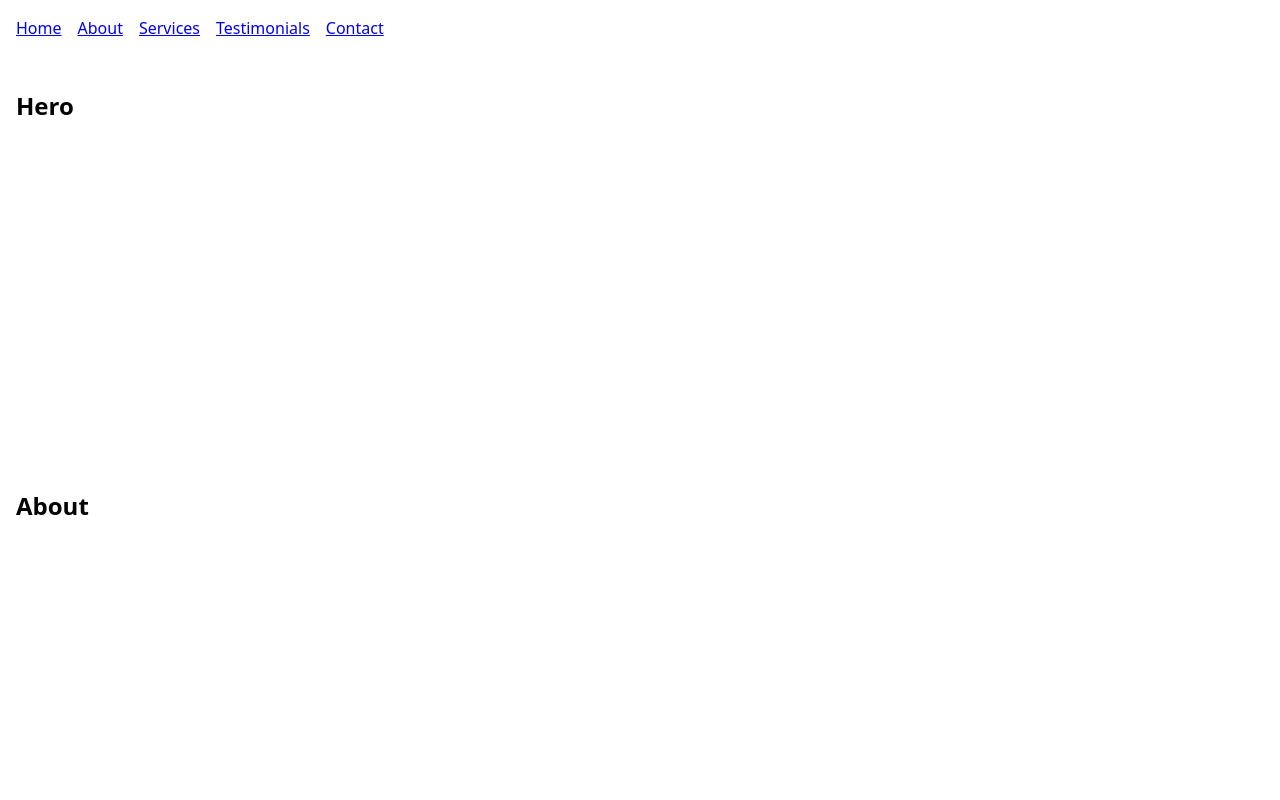
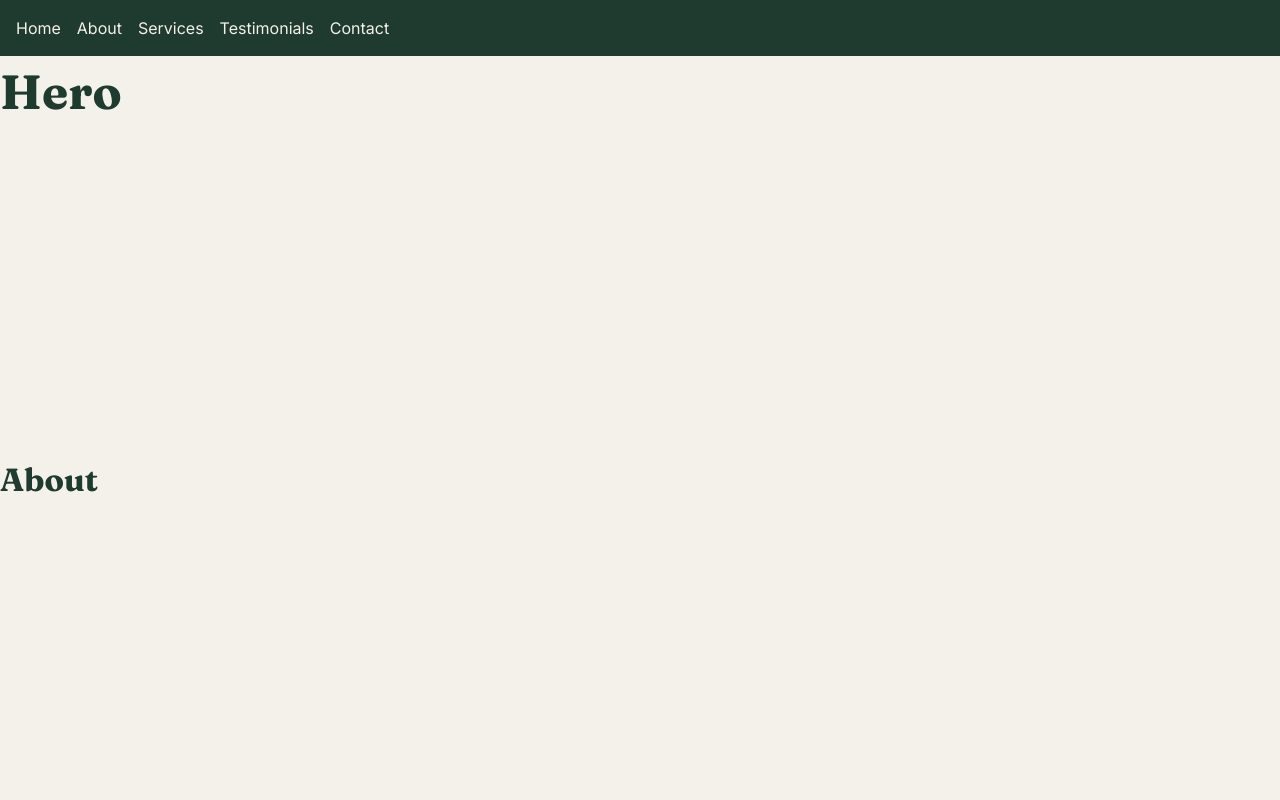
Before and after one commit to alluszru/SuperDruzyna, a React (Vite) app in the folder frontend/: page / in a window 1280 px wide. Shown: the top 800 px of the page. Built offline with nearby package versions, Linux system fonts and the light colour scheme.

Commit message:
style: add color, typography and spacing variables; add footer

```diff
--- a/frontend/index.html
+++ b/frontend/index.html
@@ -1,9 +1,12 @@
 <!doctype html>
-<html lang="en">
+<html lang="pl">
   <head>
     <meta charset="UTF-8" />
     <link rel="icon" type="image/svg+xml" href="/favicon.svg" />
     <meta name="viewport" content="width=device-width, initial-scale=1.0" />
+    <link rel="preconnect" href="https://fonts.googleapis.com">
+<link rel="preconnect" href="https://fonts.gstatic.com" crossorigin>
+<link href="https://fonts.googleapis.com/css2?family=Fraunces:ital,opsz,wght@0,9..144,100..900;1,9..144,100..900&family=Inter:ital,opsz,wght@0,14..32,100..900;1,14..32,100..900&display=swap" rel="stylesheet">
     <title>SuperDruzyna</title>
   </head>
   <body>
--- a/frontend/src/App.jsx
+++ b/frontend/src/App.jsx
@@ -4,6 +4,7 @@ import About from "./sections/About";
 import Services from "./sections/Services";
 import Testimonials from "./sections/Testimonials";
 import Contact from "./sections/Contact";
+import Footer from "./sections/Footer";
 
 function App() {
   return (
@@ -16,6 +17,7 @@ function App() {
         <Testimonials />
         <Contact />
       </main>
+      <Footer />
     </>
   );
 }
--- a/frontend/src/index.css
+++ b/frontend/src/index.css
@@ -2,6 +2,40 @@
 *::before,
 *::after {
   box-sizing: border-box;
+}
+:root {
+  /* Colors */
+
+  --color-forest: #1f3a2e;
+  --color-moss: #4a6b53;
+  --color-sage: #a3b8a0;
+  --color-cream: #f4f1ea;
+  --color-ink: #161a17;
+  --color-accent: #c9a15a;
+
+  /* Typography */
+  --font-family-heading: "Fraunces", serif;
+  --font-family-body: "Inter", sans-serif;
+
+  --font-size-sm: 0.875rem;
+  --font-size-md: 1rem;
+  --font-size-lg: 1.25rem;
+  --font-size-xl: 1.5rem;
+  --font-size-2xl: 2rem;
+  --font-size-3xl: 3rem;
+  --font-size-4xl: 4rem;
+
+  --font-weight-normal: 400;
+  --font-weight-medium: 500;
+  --font-weight-bold: 700;
+
+  /* Size */
+
+  --size-xs: 0.5rem;
+  --size-sm: 1rem;
+  --size-md: 1.5rem;
+  --size-lg: 2rem;
+  --size-xl: 2.5rem;
 }
 
 * {
@@ -10,19 +44,70 @@
 }
 
 body {
-  font-family: system-ui, "Segoe UI", Roboto, sans-serif;
+  font-family: var(--font-family-body);
   line-height: 1.5;
+  background-color: var(--color-cream);
+  color: var(--color-ink);
 }
 
 .nav {
   position: sticky;
   top: 0;
   display: flex;
-  gap: 1rem;
-  padding: 1rem;
+  gap: var(--size-sm);
+  padding: var(--size-sm);
+  background-color: var(--color-forest);
 }
 
 .section {
   min-height: 50vh;
-  padding: 2rem 1rem;
+  padding: var(--size-l) var(--size-sm);
 }
+
+h1,
+h2,
+h3,
+h4 {
+  font-family: var(--font-family-heading);
+  color: var(--color-forest);
+}
+
+h1 {
+  font-size: var(--font-size-3xl);
+}
+
+h2 {
+  font-size: var(--font-size-2xl);
+}
+
+h3 {
+  font-size: var(--font-size-xl);
+}
+
+h4 {
+  font-size: var(--font-size-lg);
+}
+
+.footer {
+  background-color: var(--color-forest);
+  color: var(--color-cream);
+  padding: var(--size-sm);
+}
+
+.nav a {
+  color: var(--color-cream);
+  text-decoration: none;
+}
+
+.nav a:hover {
+  color: var(--color-sage);
+}
+
+a {
+  color: var(--color-moss);
+  text-decoration: none;
+}
+
+a:hover {
+  color: var(--color-forest);
+}
--- /dev/null
+++ b/frontend/src/sections/Footer.jsx
@@ -0,0 +1,9 @@
+function Footer() {
+  return (
+    <footer className="footer">
+      <p>footer</p>
+    </footer>
+  );
+}
+
+export default Footer;
```
